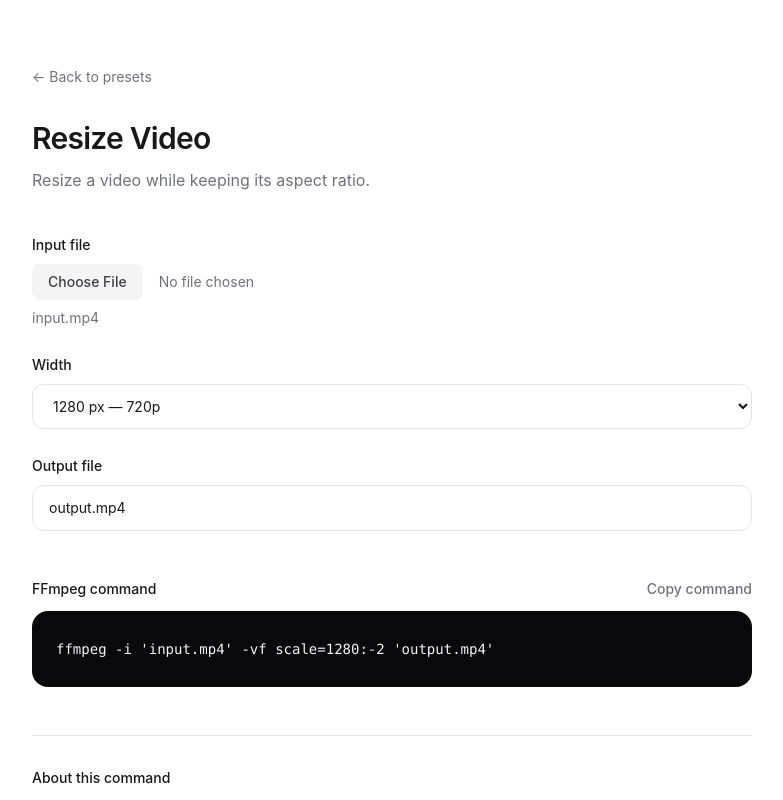
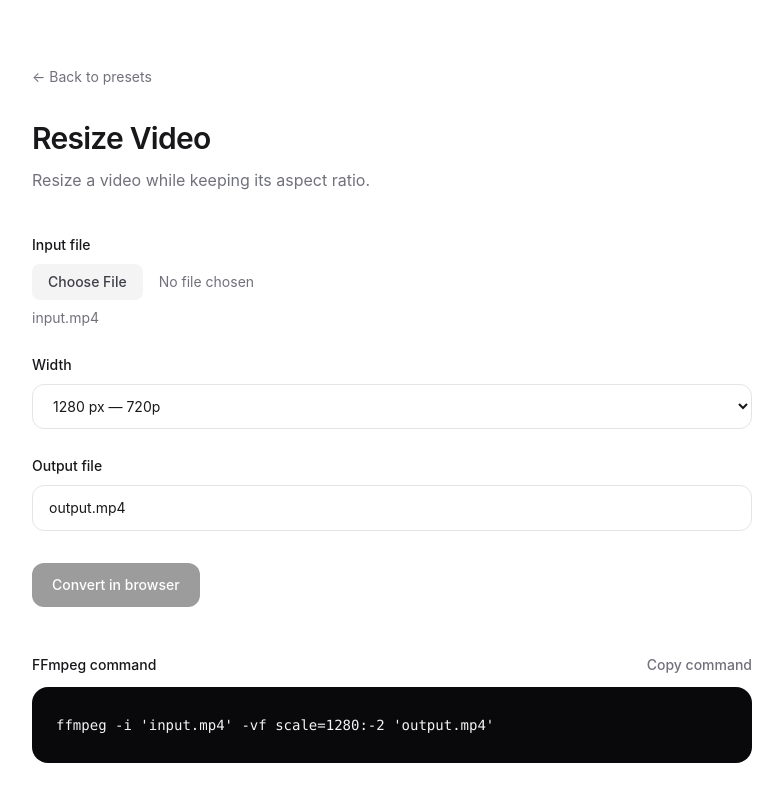
Before and after one commit to liuwenlonghub/320kbps, a Next.js app: page /presets/resize-video in a window 1280 px wide. Shown: the top 800 px of the page, without its empty margins (248-1031 px from the left). Built offline with nearby package versions, Linux system fonts and the light colour scheme.

Commit message:
feat: add video resizing functionality in browser with progress tracking

```diff
--- a/components/preset/preset-page.tsx
+++ b/components/preset/preset-page.tsx
@@ -1,8 +1,10 @@
 "use client";
 
+import { useState } from "react";
 import Link from "next/link";
 import { CommandPreview } from "@/components/command-preview";
 import { PresetForm } from "@/components/preset/preset-form";
+import { ResizeVideoBrowser } from "@/components/preset/resize-video-browser";
 import type { Preset } from "@/lib/ffmpeg/types/preset";
 import { buildCommand } from "@/lib/ffmpeg/command-builder/build-command";
 import { usePresetValues } from "./use-preset-values";
@@ -18,17 +20,30 @@
 >({
   preset,
 }: PresetPageProps<TOptions>) {
-
   const {
     values,
     handleOptionChange,
     handleFileChange,
   } = usePresetValues(preset);
 
+  const [selectedFile, setSelectedFile] =
+    useState<File | null>(null);
+
   const command = buildCommand(
     preset,
     values,
   );
+
+  function handleBrowserFileChange(
+    id: string,
+    file: File,
+  ) {
+    handleFileChange(id, file);
+
+    if (id === "input") {
+      setSelectedFile(file);
+    }
+  }
 
   return (
     <main className="mx-auto max-w-3xl px-6 py-16">
@@ -54,11 +69,20 @@
           fields={preset.fields}
           values={values}
           onChange={handleOptionChange}
-          onFileChange={handleFileChange}
+          onFileChange={handleBrowserFileChange}
         />
       </section>
 
+      {preset.id === "resize-video" && (
+        <ResizeVideoBrowser
+          file={selectedFile}
+          width={Number(values.width)}
+          outputFilename={String(values.output)}
+        />
+      )}
+
       <CommandPreview command={command} />
+
       <section className="mt-12 border-t border-zinc-200 pt-8">
         <h2 className="text-sm font-medium">
           {preset.explanation.title}
--- /dev/null
+++ b/components/preset/resize-video-browser.tsx
@@ -0,0 +1,126 @@
+"use client";
+
+import { useEffect, useState } from "react";
+import { resizeVideoInBrowser } from "@/lib/ffmpeg/presets/resize-video-browser";
+
+type ResizeVideoBrowserProps = {
+  file: File | null;
+  width: number;
+  outputFilename: string;
+};
+
+export function ResizeVideoBrowser({
+  file,
+  width,
+  outputFilename,
+}: ResizeVideoBrowserProps) {
+  const [status, setStatus] = useState<
+    "idle" | "loading" | "converting" | "done" | "error"
+  >("idle");
+
+  const [progress, setProgress] = useState(0);
+  const [downloadUrl, setDownloadUrl] =
+    useState<string | null>(null);
+
+  useEffect(() => {
+    return () => {
+      if (downloadUrl) {
+        URL.revokeObjectURL(downloadUrl);
+      }
+    };
+  }, [downloadUrl]);
+
+  async function handleConvert() {
+    if (!file) {
+      return;
+    }
+
+    if (downloadUrl) {
+      URL.revokeObjectURL(downloadUrl);
+      setDownloadUrl(null);
+    }
+
+    try {
+      setStatus("loading");
+      setProgress(0);
+
+      const blob = await resizeVideoInBrowser(
+        file,
+        width,
+        (value) => {
+          setStatus("converting");
+          setProgress(value);
+        },
+      );
+
+      const url = URL.createObjectURL(blob);
+
+      setDownloadUrl(url);
+      setProgress(100);
+      setStatus("done");
+    } catch (error) {
+      console.error(error);
+      setStatus("error");
+    }
+  }
+
+  const isWorking =
+    status === "loading" ||
+    status === "converting";
+
+  return (
+    <section className="mt-8">
+      <button
+        type="button"
+        onClick={handleConvert}
+        disabled={!file || isWorking}
+        className="rounded-xl bg-zinc-950 px-5 py-3 text-sm font-medium text-white transition-opacity disabled:cursor-not-allowed disabled:opacity-40"
+      >
+        {status === "loading"
+          ? "Loading FFmpeg…"
+          : status === "converting"
+            ? `Converting… ${progress}%`
+            : "Convert in browser"}
+      </button>
+
+      {status === "loading" && (
+        <p className="mt-3 text-sm text-zinc-500">
+          Loading FFmpeg.wasm for the first time may take a moment.
+        </p>
+      )}
+
+      {status === "converting" && (
+        <div className="mt-4">
+          <div className="h-2 overflow-hidden rounded-full bg-zinc-100">
+            <div
+              className="h-full rounded-full bg-zinc-950 transition-all"
+              style={{ width: `${progress}%` }}
+            />
+          </div>
+
+          <p className="mt-2 text-sm text-zinc-500">
+            {progress}% complete
+          </p>
+        </div>
+      )}
+
+      {status === "error" && (
+        <p className="mt-3 text-sm text-red-600">
+          Conversion failed. Please try another video.
+        </p>
+      )}
+
+      {status === "done" && downloadUrl && (
+        <div className="mt-4">
+          <a
+            href={downloadUrl}
+            download={outputFilename}
+            className="text-sm font-medium underline underline-offset-4"
+          >
+            Download {outputFilename}
+          </a>
+        </div>
+      )}
+    </section>
+  );
+}
--- /dev/null
+++ b/lib/ffmpeg/browser/resize-video.ts
@@ -0,0 +1,41 @@
+"use client";
+
+import { FFmpeg } from "@ffmpeg/ffmpeg";
+import { fetchFile } from "@ffmpeg/util";
+
+export async function resizeVideoInBrowser(
+  file: File,
+  width: number,
+): Promise<Blob> {
+  const ffmpeg = new FFmpeg();
+
+  await ffmpeg.load();
+
+  await ffmpeg.writeFile(
+    file.name,
+    await fetchFile(file),
+  );
+
+  const outputFilename = "output.mp4";
+
+  await ffmpeg.exec([
+    "-i",
+    file.name,
+    "-vf",
+    `scale=${width}:-2`,
+    outputFilename,
+  ]);
+
+  const data = await ffmpeg.readFile(outputFilename);
+
+  if (typeof data === "string") {
+    throw new Error("FFmpeg returned text instead of binary data.");
+  }
+
+  const buffer = new ArrayBuffer(data.byteLength);
+  new Uint8Array(buffer).set(data);
+
+  return new Blob([buffer], {
+    type: "video/mp4",
+  });
+}
--- /dev/null
+++ b/lib/ffmpeg/presets/resize-video-browser.tsx
@@ -0,0 +1,50 @@
+"use client";
+
+import { FFmpeg } from "@ffmpeg/ffmpeg";
+import { fetchFile } from "@ffmpeg/util";
+
+export async function resizeVideoInBrowser(
+  file: File,
+  width: number,
+  onProgress?: (progress: number) => void,
+): Promise<Blob> {
+  const ffmpeg = new FFmpeg();
+
+  await ffmpeg.load();
+
+  ffmpeg.on("progress", ({ progress }) => {
+    onProgress?.(
+      Math.min(100, Math.round(progress * 100)),
+    );
+  });
+
+  await ffmpeg.writeFile(
+    file.name,
+    await fetchFile(file),
+  );
+
+  const outputFilename = "output.mp4";
+
+  await ffmpeg.exec([
+    "-i",
+    file.name,
+    "-vf",
+    `scale=${width}:-2`,
+    outputFilename,
+  ]);
+
+  const data = await ffmpeg.readFile(outputFilename);
+
+  if (typeof data === "string") {
+    throw new Error(
+      "FFmpeg returned text instead of binary data.",
+    );
+  }
+
+  const buffer = new ArrayBuffer(data.byteLength);
+  new Uint8Array(buffer).set(data);
+
+  return new Blob([buffer], {
+    type: "video/mp4",
+  });
+}
--- a/package.json
+++ b/package.json
@@ -11,6 +11,8 @@
     "test:watch": "vitest"
   },
   "dependencies": {
+    "@ffmpeg/ffmpeg": "^0.12.15",
+    "@ffmpeg/util": "^0.12.2",
     "next": "16.3.5",
     "react": "19.2.8",
     "react-dom": "19.2.8"
```
Also changed, not shown: 1 other file (tests, documents, lock files or other folders).
